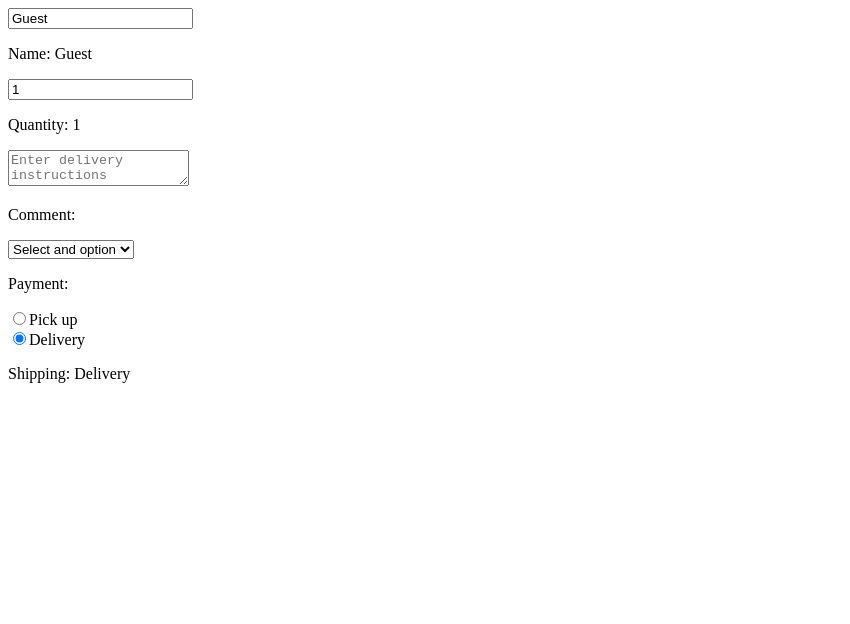
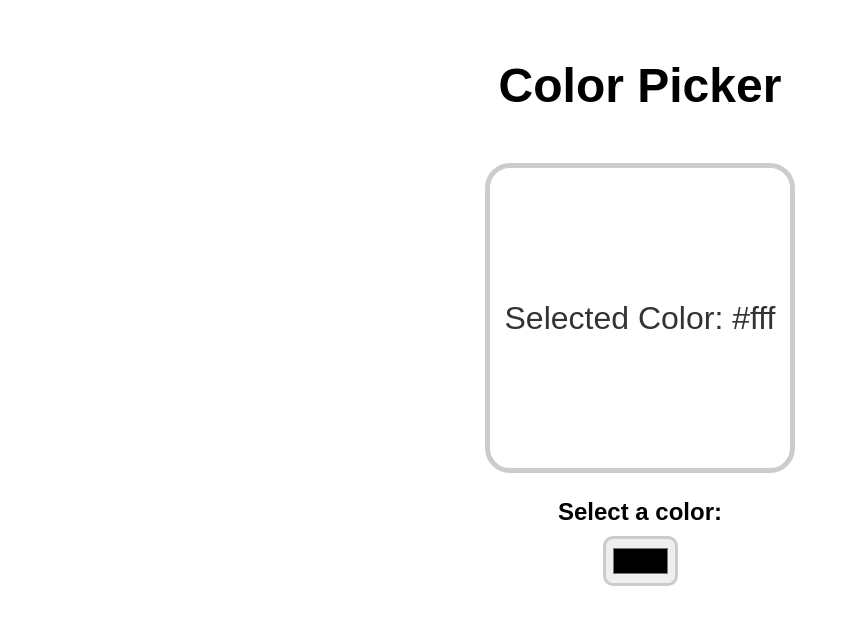
Before and after one commit to alal9000/react-course-bc, a React (Vite) app in the folder my-react-app/: page / in a window 1280 px wide. Shown: the top 624 px of the page, without its empty margins (0-850 px from the left). Built offline with nearby package versions, Linux system fonts and the light colour scheme.

Commit message:
finished up color picker app

```diff
--- a/my-react-app/src/App.jsx
+++ b/my-react-app/src/App.jsx
@@ -1,10 +1,10 @@
-import MyComponent2 from "./MyComponent2";
+import ColorPicker from './ColorPicker';
 
 
 function App() {
 
 
-  return (<MyComponent2 />);
+  return (<ColorPicker />);
 }
 
 export default App;
--- /dev/null
+++ b/my-react-app/src/ColorPicker.jsx
@@ -0,0 +1,22 @@
+import { useState } from "react";
+
+function ColorPicker() {
+  const [color, setColor] = useState("#fff");
+
+  function handleColorChange(event){
+    setColor(event.target.value);
+  }
+
+  return (
+    <div className="color-picker-container">
+      <h1>Color Picker</h1>
+      <div className="color-display" style={{ backgroundColor: color }}>
+        <p>Selected Color: {color}</p>
+      </div>
+      <label>Select a color:</label>
+      <input type="color" value={color} onChange={handleColorChange} />
+    </div>
+  );
+}
+
+export default ColorPicker;
--- a/my-react-app/src/index.css
+++ b/my-react-app/src/index.css
@@ -1,3 +1,51 @@
+body {
+  font-family: Arial, Helvetica, sans-serif;
+}
+
+.color-picker-container {
+  display: flex;
+  flex-direction: column;
+  align-items: center;
+}
+
+h1 {
+  margin: 50px;
+  font-size: 3rem;
+}
+
+.color-display {
+  width: 300px;
+  height: 300px;
+  display: flex;
+  justify-content: center;
+  align-items: center;
+  border: 5px solid hsl(0, 0%, 80%);
+  border-radius: 25px;
+  margin-bottom: 25px;
+  transition: 0.25s ease;
+
+}
+
+.color-display p {
+  color: hsl(0, 0%, 20%);
+  font-size: 2rem;
+  text-align: center;
+}
+
+label {
+  font-size: 1.5rem;
+  font-weight: bold;
+  margin-bottom: 10px;
+}
+
+input[type="color"]{
+  width: 75px;
+  height: 50px;
+  padding: 5px;
+  border-radius: 10px;
+  border: 3px solid hsl(0, 0%, 80%);
+}
+
 .welcome-message {
   font-size: 2.5em;
   background-color: hsl(120, 100%, 42%);
```
